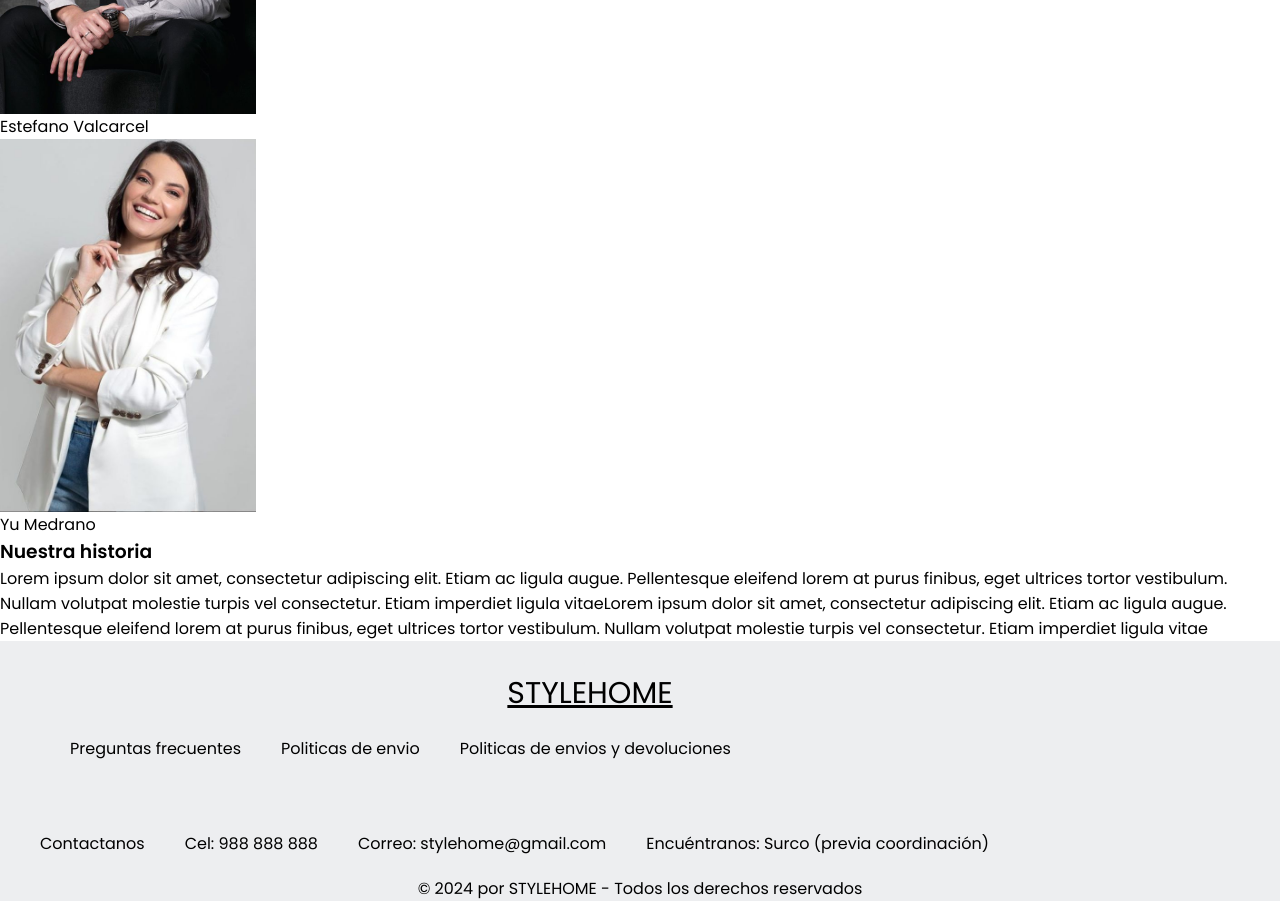
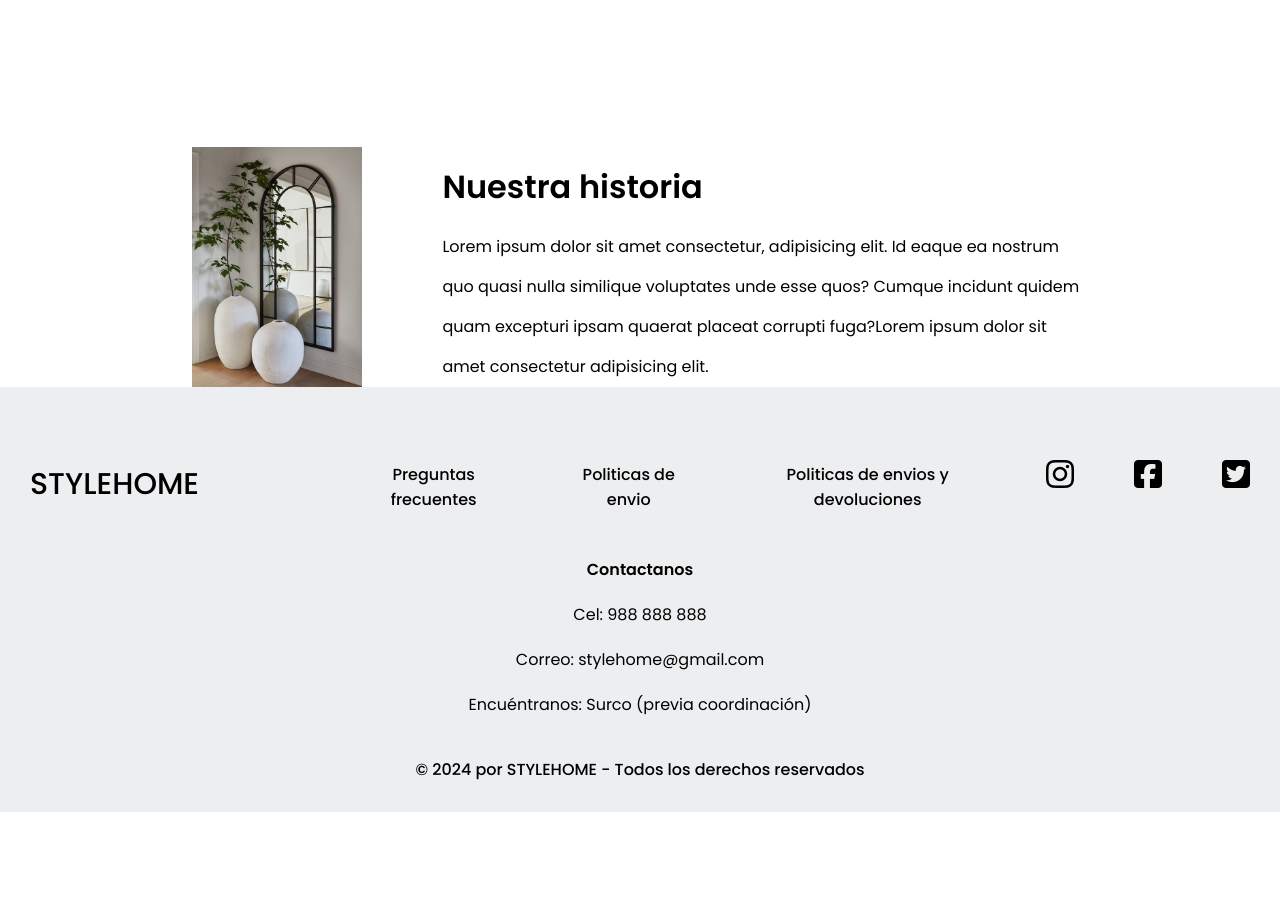
Before and after one commit to ValeryAnd/StyleHome, a plain HTML site: page paginas/sobreNosotros.html in a window 1280 px wide. Shown: the part 1599-2500 px from the top of the page. After the commit the page ends 2411 px from the top, so only its background shows below. Drawn offline with nearby package versions, Linux system fonts and the light colour scheme; files that its build step writes are made by us from their sources.

Commit message:
Se hicieron cambios en la hoja estilos de sobre nosotros y contacto

```diff
--- a/paginas/sobreNosotros.html
+++ b/paginas/sobreNosotros.html
@@ -9,6 +9,7 @@
     <link rel="preconnect" href="https://fonts.googleapis.com">
     <link rel="preconnect" href="https://fonts.gstatic.com" crossorigin>
     <link href="https://fonts.googleapis.com/css2?family=Poppins:wght@300;400;500;600&display=swap" rel="stylesheet">
+    <script src="https://kit.fontawesome.com/f75b12fb93.js" crossorigin="anonymous"></script>
     <link rel="stylesheet" href="../styles/sobreNosotros.css">
     <title>STYLEHOME</title>
 </head>
@@ -46,64 +47,78 @@
                 <div class="hero-text">
                     <h1>Sobre nosotros</h1>
                     <p>Lorem ipsum dolor sit amet, consectetur adipiscing elit. Etiam ac ligula augue. Pellentesque eleifend lorem at purus finibus, eget ultrices tortor vestibulum. Nullam volutpat molestie turpis vel consectetur. Etiam imperdiet ligula vita</p>
+                    <div class="hero-button">
+                        <a href="">Ver video</a>
+                    </div>
                 </div>
             </section>
         </section>
         <section id="texts">
-            <div>
+            <div class="container-texts">
                 <h2>Vision</h2>
                 <p>Lorem ipsum dolor sit amet, consectetur adipiscing elit. Etiam ac ligula augue. Pellentesque eleifend lorem at purus </p>
             </div>
-            <div>
+            <div class="container-texts">
                 <h2>Mision</h2>
                 <p>Lorem ipsum dolor sit amet, consectetur adipiscing elit. Etiam ac ligula augue. Pellentesque eleifend lorem at purus </p>
             </div>
-            <div>
+            <div class="container-texts">
                 <h2>Valores</h2>
                 <p>Lorem ipsum dolor sit amet, consectetur adipiscing elit. Etiam ac ligula augue. Pellentesque eleifend lorem at purus </p>
             </div>
         </section>
-        <section>
-            <div class="empresarios">
+        <section id="fundadores">
+            <h3>Fundadores</h3>
+            <div class="container-fundadores">
+                <div class="fundadores">
                     <img src="../imagenes/empresario1.jpg" alt="Juan Valdez<">
                     <p>Juan Valdez</p>
                 </div>
-            <div class="empresarios">
-                <img src="../imagenes/empresario2.jpg" alt="Estefano Valcarcel">
+                <div class="fundadores">
+                    <img src="../imagenes/empresario2.jpg" alt="Juan Valdez<">
                     <p>Estefano Valcarcel</p>
                 </div>
-            <div class="empresarios">
-                <img src="../imagenes/empresaria3.jpg" alt="Yu Medrano">
+                <div class="fundadores">
+                    <img src="../imagenes/empresaria3.jpg" alt="Juan Valdez<">
                     <p>Yu Medrano</p>
                 </div>
+            </div>
         </section>
-        <section>
+
+        <section id="nuestraHistoria">
+            <div class="contenedor-imagen">
+                <img src="../imagenes/collage4.jpg" alt="DecoHogar">
+            </div>
+            <div class="contenedor-texto">
                 <h3>Nuestra historia</h3>
-            <p>Lorem ipsum dolor sit amet, consectetur adipiscing elit. Etiam ac ligula augue. Pellentesque eleifend lorem at purus finibus, eget ultrices tortor vestibulum. Nullam volutpat molestie turpis vel consectetur. Etiam imperdiet ligula vitaeLorem ipsum dolor sit amet, consectetur adipiscing elit. Etiam ac ligula augue. Pellentesque eleifend lorem at purus finibus, eget ultrices tortor vestibulum. Nullam volutpat molestie turpis vel consectetur. Etiam imperdiet ligula vitae</p>
-            <img src="" alt="">
+                <p>Lorem ipsum dolor sit amet consectetur, adipisicing elit. Id eaque ea nostrum quo quasi nulla similique voluptates unde esse quos? Cumque incidunt quidem quam excepturi ipsam quaerat placeat corrupti fuga?Lorem ipsum dolor sit amet consectetur adipisicing elit.
+                </p>
+            </div>
         </section>
     </main>
     <footer>
-        <div class="footer-container">
-            <a href="" class="logo">STYLEHOME</a>
+        <section id="footer">
+            <div class="footer-nav">
                 <ul>
+                    <li><a href="#" class="logo">STYLEHOME</a></li>
                     <li><a href="#">Preguntas frecuentes</a></li>
                     <li><a href="#">Politicas de envio</a></li>
                     <li><a href="#">Politicas de envios y devoluciones</a></li>
-                <li><a href="#"></a></li>
-                <li><a href="#"></a></li>
-                <li><a href="#"></a></li>
+                    <li><a href="https://www.instagram.com/"><i class="fa-brands fa-instagram fa-2xl"></i></a>
+                    <li><a href="https://web.facebook.com/?_rdc=1&_rdr"><i class="fa-brands fa-square-facebook fa-2xl"></i></a></li>
+                    <li><a href="https://twitter.com/?lang=es"><i class="fa-brands fa-square-twitter fa-2xl"></i></a></li>
                 </ul>
             </div>
-        <div>
+            <div class="footer-texts">
                 <ul>
-                <li>Contactanos</li>
+                    <li class="text-weight">Contactanos</li>
                     <li>Cel: 988 888 888</li>
                     <li>Correo: stylehome@gmail.com</li>
                     <li>Encuéntranos: Surco (previa coordinación)</li>
                 </ul>
                 <p>© 2024 por STYLEHOME - Todos los derechos reservados</p>
             </div>
+        </section>
     </footer>
 </body>
 </html>
--- a/styles/inicio.css
+++ b/styles/inicio.css
@@ -178,12 +178,6 @@ header ul {
     text-align: left;
 }
 
-#nuevaColeccion .contenedor-texto h2{
-    font-size: 16px;
-    color: #848893;
-    font-weight: 400;
-}
-
 #nuevaColeccion .contenedor-texto h3{
     font-size: 32px;
     color: black;
--- a/styles/sobreNosotros.css
+++ b/styles/sobreNosotros.css
@@ -85,44 +85,183 @@ header ul {
     line-height: 40px;
 }
 
-footer{
+#hero .hero-text .hero-button {
+    margin-top: 30px;
+    width: 200px;
+    padding: 15px 55px;
+    text-align: center;
+    background-color: #848893;
+    border-radius: 40px;
+
+}
+
+#hero .hero-text .hero-button a{
+    text-decoration: none;
+    color: white;
+    font-weight: 500;
+    transition: all 0.3s;
+}
+
+#hero .hero-text .hero-button:hover{
+    cursor: pointer;
+    background-color: #537792;
+}
+
+#texts {
+    width: 80%;
+    margin: 80px auto;
+    display: grid;
+    grid-template-columns: repeat(3,1fr);
+    gap: 100px;
+}
+
+#texts .container-texts {
+    line-height: 35px;
+}
+
+#texts .container-texts h2{
+    color: #4A525D;
+    margin-bottom: 20px;
+}
+
+#texts .container-texts p{
+    text-align: justify;
+}
+
+#fundadores {
+    margin: 90px 0;
+}
+
+#fundadores .container-fundadores {
+    width: 60%;
+    display: grid;
+    grid-template-columns: repeat(3, 1fr);
+    margin: 0 auto;
+    gap: 80px;
+}
+
+#fundadores h3{
+    margin: 40px 0;
+    text-align: center;
+    font-size: 32px;
+    text-transform: uppercase;
+    letter-spacing: 1.5px;
+    color: #4A525D;
+}
+
+#fundadores .fundadores {
+    background-color: #7b9fbb;
+    width: 120%;
+    height: 100%;
+    display: flex;
+    flex-direction: column;
+    justify-content: center;
+    align-items: center;
+    border-radius: 10px;
+}
+
+#fundadores .fundadores img{
+    width: 80%;
+    height:70%;
+    object-fit: cover;
+    border-radius: 20px;
+}
+
+#fundadores .fundadores p{
+    padding: 10px 0;
+    font-size: 18px;
+    font-weight: 500;
+    color: white;
+}
+
+#nuestraHistoria{
+    width: 70%;
+    margin: 0 auto;
+    margin-top:150px;
+    display: flex;
+    flex-direction: row;
+}
+
+#nuestraHistoria .contenedor-imagen img{
+    max-width: 100%;
+    height: 100%;
+    object-fit: cover;
+}
+
+#nuestraHistoria .contenedor-texto{
+    display: flex;
+    flex-direction: column;
+    justify-content: center;
+    line-height: 40px;
+    padding-left: 80px;
+}
+
+#nuestraHistoria .contenedor-imagen{
+    text-align: left;
+}
+
+#nuestraHistoria .contenedor-texto h3{
+    font-size: 32px;
+    color: black;
+    font-weight: 600;
+    margin: 20px 0px;
+}
+
+#footer{
     background-color: #EDEEF0;
+    text-align: center;
+    display: grid;
+    grid-template-rows: 100px;
+    justify-content: center;
+    align-items: center;
+}
+
+#footer .footer-nav {
+    margin-top: 100px;
+}
+
+#footer .footer-nav .logo{
+    text-decoration: none;
+    font-weight: 500;
+}
+#footer .footer-nav ul{
+    display: flex;
     text-align: center;
 }
 
-footer .footer-container{
-    padding: 30px;
-}
-footer ul{
-    display: flex;
-    text-align: center;
-    margin:20px;
-}
-
-footer ul li{
-    padding: 0 20px;
+#footer ul li{
+    padding: 0 30px;
     list-style: none;
 }
 
-footer ul li a{
+#footer ul li a{
     text-decoration: none;
+    color: black;
+    font-weight: 500;
+}
+
+#footer .footer-nav a:hover{
+    color: #7b9fbb;
+}
+
+#footer .footer-nav .logo:hover {
     color: black;
 }
 
-.footer-container .logo{
-    margin-top: 20px;
+#footer .footer-texts {
+    margin-top: 60px;
 }
 
-#contact h2{
-    font-size: 25px;
-    text-align: center;
-    padding: 20px 0px;
+#footer .footer-texts ul .text-weight{
+    font-weight: 600;
 }
 
-.empresarios img{
-    width: 20%;
+#footer .footer-texts ul li{
+    padding: 10px 0;
 }
 
-#texts {
-    text-align: center;
+#footer .footer-texts p {
+    margin: 30px 0px;
+    font-weight: 500;
+    font-size: 16px;
 }
```
Lines whose indentation alone changed are shown as unchanged.
